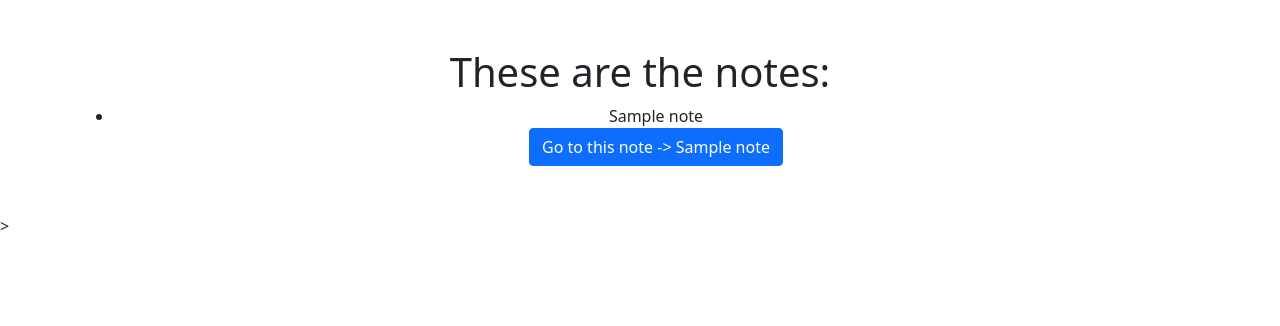
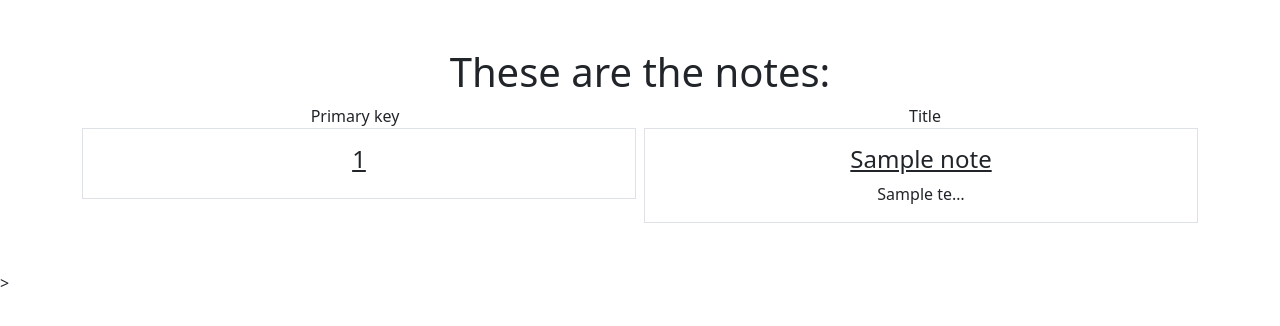
Before and after one commit to alec-greenholdt/github-upload, a Django app: page /notes in a window 1280 px wide. Shown: the top 326 px of the page. Run offline with Django 4.2, Linux system fonts and the light colour scheme; tables that the repository leaves empty hold one stand-in row (values such as "Sample post").

Commit message:
added links to the notes names and numbers

```diff
--- a/SocialSite/mainsite/templates/notes/notesList.html
+++ b/SocialSite/mainsite/templates/notes/notesList.html
@@ -3,13 +3,28 @@
 {%block content%}
     <h1>These are the notes:  </h1>
 
-    <ul>
+    <div>
+        <div class="row">
+            <div class="col">Primary key</div>
+            <div class="col">Title</div>
+        </div>
         {%for i in notes%}
+        <div class="row row-cols3 g-2">
+        <div class="col">
+            <div class="p-3 border">
+                <a href="{% url 'a.note' pk=i.id %}" class="text-dark text-decoration-non"> <h4>{{i.id}}</h4></a>
+            </div>
+        </div>
+        <div class="col">
+            <div class="p-3 border">
 
-            <li> {{i.title}}</li>
+                        <a href="{% url 'a.note' pk=i.id %}" class="text-dark text-decoration-non"> <h4>{{i.title}}</h4></a>
+                        {{i.text|truncatechars:10}}
 
-            <a href="{% url 'notes.list' %}" class="btn btn-primary">Go to this note -> {{i.title}}</a>
-        {%endfor%}
-    </ul>
+                </div>
+            </div>
+            {%endfor%}
+        </div>
+    </div>
 
 {%endblock%}
--- a/SocialSite/notes/urls.py
+++ b/SocialSite/notes/urls.py
@@ -5,5 +5,5 @@ from . import views
 
 urlpatterns=[
     path('notes',views.NotesListView.as_view(), name="notes.list"),
-    path('notes/<int:pk>', views.NotesDetailView.as_view()),
+    path('notes/<int:pk>', views.NotesDetailView.as_view(), name="a.note"),
 ]
```
